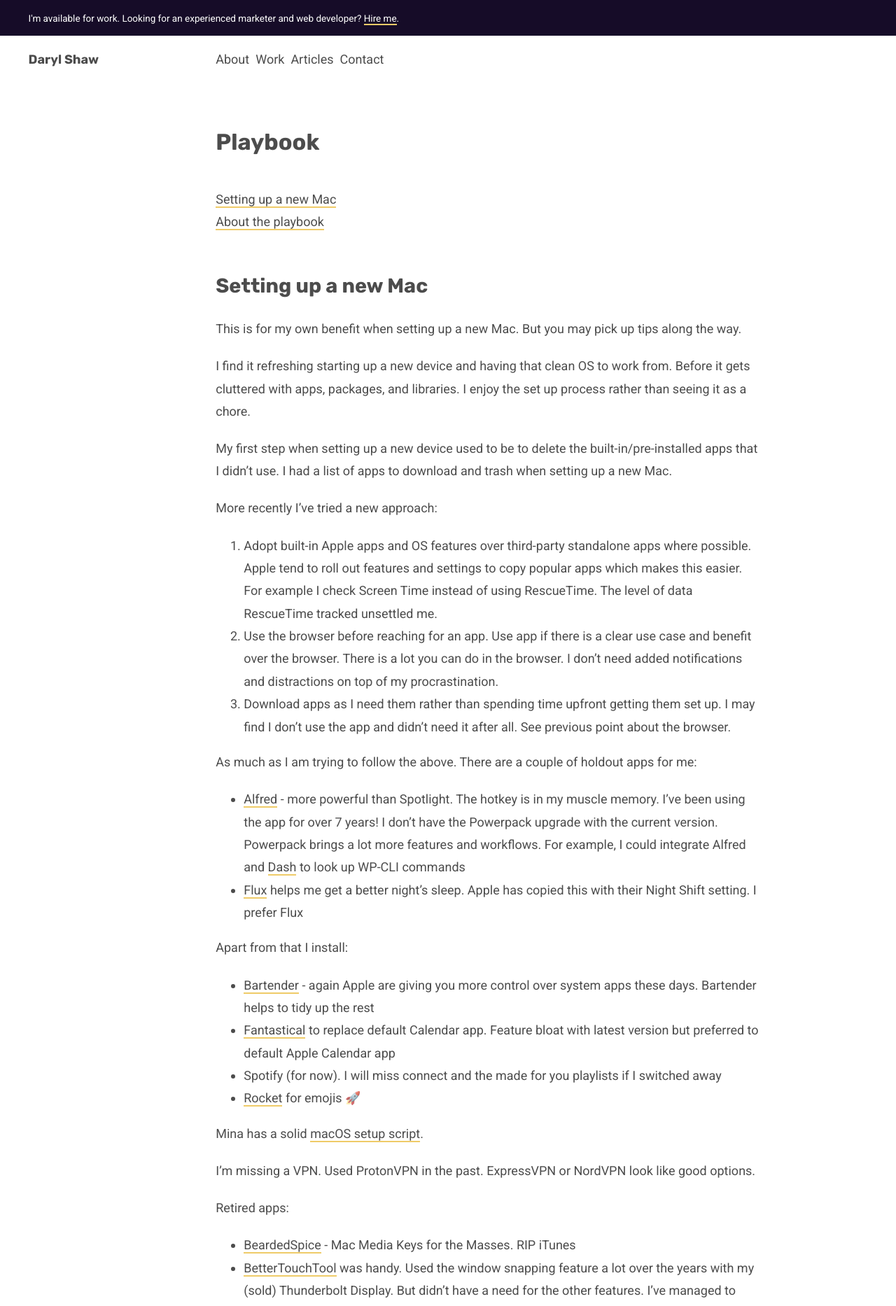
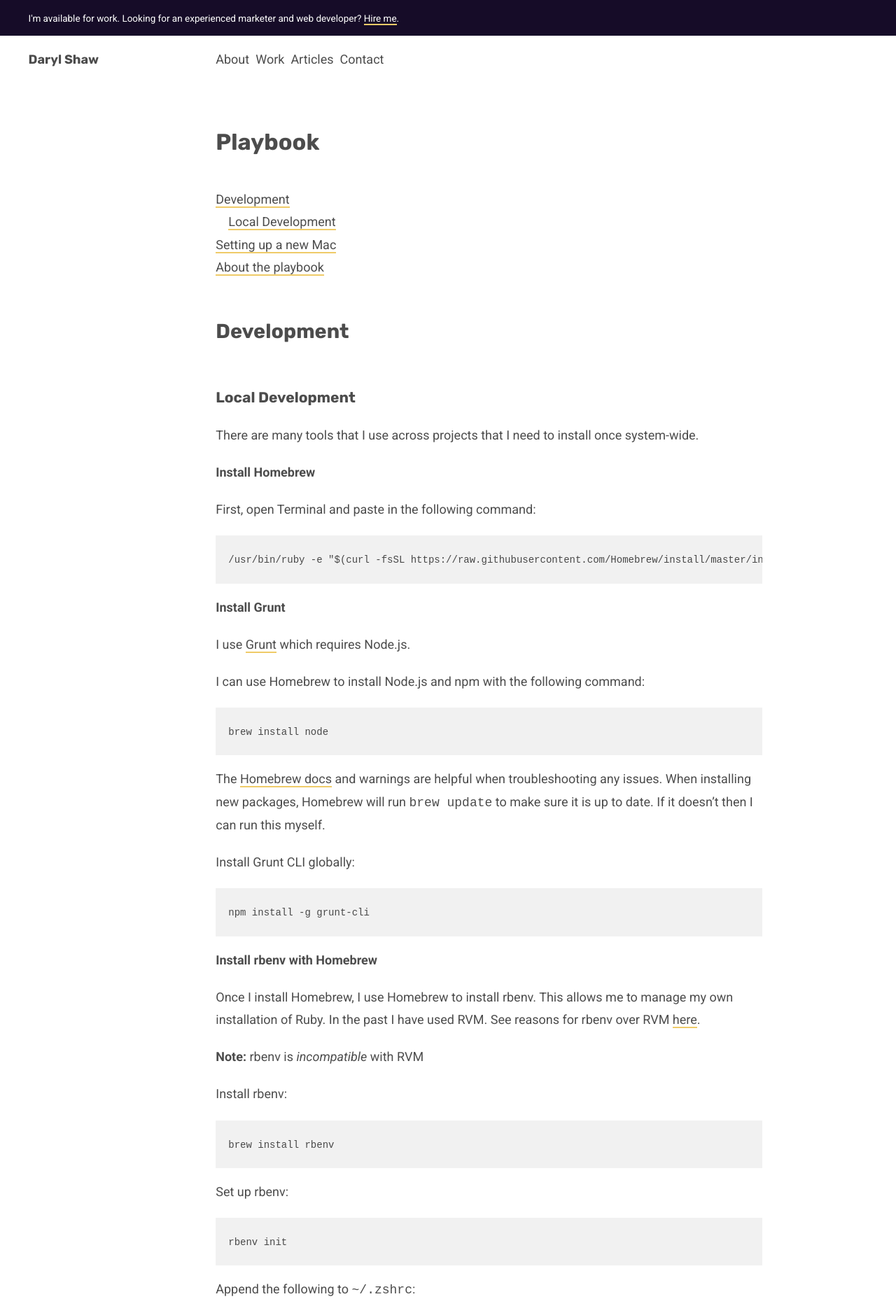
Before and after one commit to darylshaw/darylshaw.co.uk, a Jekyll site: the page built from playbook.md, in a window 1280 px wide. Shown: the top 1866 px of the page at 70% size. Built offline with Jekyll 4.4.1, drawn with Linux system fonts in a browser that asks for light colours; a script that is not in the unit is left out; some of the changed text lies outside the part shown.

Commit message:
added local development to playbook

````diff
--- a/_sass/components/_toc.scss
+++ b/_sass/components/_toc.scss
@@ -1,4 +1,9 @@
 .toc {
   list-style: none;
   padding: inherit;
+
+  ul {
+    list-style: none;
+    padding-left: 1em;
+  }
 }
--- a/playbook.md
+++ b/playbook.md
@@ -4,8 +4,144 @@
 ---
 
 {:.toc}
+* [Development](#development)
+  * [Local Development](#local-development)
 * [Setting up a new Mac](#setting-up-a-new-mac)
 * [About the playbook](#about-the-playbook)
+
+## Development
+
+### Local Development
+
+There are many tools that I use across projects that I need to install once system-wide.
+
+**Install Homebrew**
+
+First, open Terminal and paste in the following command:
+
+```
+/usr/bin/ruby -e "$(curl -fsSL https://raw.githubusercontent.com/Homebrew/install/master/install)"
+```
+
+**Install Grunt**
+
+I use [Grunt](https://gruntjs.com/) which requires Node.js.
+
+I can use Homebrew to install Node.js and npm with the following command:
+
+```
+brew install node
+```
+
+The [Homebrew docs](https://docs.brew.sh/) and warnings are helpful when troubleshooting any issues. When installing new packages, Homebrew will run `brew update` to make sure it is up to date. If it doesn't then I can run this myself.
+
+Install Grunt CLI globally:
+
+```
+npm install -g grunt-cli
+```
+
+**Install rbenv with Homebrew**
+
+Once I install Homebrew, I use Homebrew to install rbenv. This allows me to manage my own installation of Ruby. In the past I have used RVM. See reasons for rbenv over RVM [here](https://github.com/rbenv/rbenv/wiki/Why-rbenv%3F).
+
+**Note:** rbenv is _incompatible_ with RVM
+
+Install rbenv:
+
+```
+brew install rbenv
+```
+
+Set up rbenv:
+
+```
+rbenv init
+```
+
+Append the following to `~/.zshrc`:
+
+```
+eval "$(rbenv init -)"
+```
+
+To edit `.zshrc`, type the following command into Terminal to open:
+
+```
+nano .zshrc
+```
+
+To save changes to `.zshrc` type Control-O and hit return to save. Then type Control-X to exit.
+
+For the changes to take effect use the following command or close the Terminal window and open a new one:
+
+```
+source .zshrc
+```
+
+To verify rbenv is set up, use the following command:
+
+```
+curl -fsSL https://github.com/rbenv/rbenv-installer/raw/master/bin/rbenv-doctor | bash
+```
+
+Jekyll requires Ruby and RubyGems. Apple include Ruby versions 2.0 and above by default in macOS releases since at least El Capitan (10.11). It is useful to have our own version of Ruby installed using rbenv though.
+
+List all available versions using:
+
+```
+rbenv install -l
+```
+
+Install a version using following command:
+
+```
+rbenv install 2.6.2
+```
+
+**Note:** 2.6.2 is the version used for this website. It is set in the `.ruby-version` file [here](https://github.com/darylshaw/darylshaw.co.uk/blob/master/.ruby-version).
+
+**Install Bundler**
+
+```
+gem install bundler
+```
+
+**Install Git**
+
+When running `git`, there will be a prompt to install Xcode Command Line Tools if it isn't installed. Xcode Command Line tools ships a binary package of Git (version 2.24.3 at the time of writing).
+
+For a more up to date version, use Homebrew:
+
+```
+brew install git
+```
+
+Set a username in Git:
+
+```
+git config --global user.name "Daryl Shaw"
+```
+
+To confirm that username is set:
+
+```
+git config --global user.name
+```
+
+Set an email address in Git:
+
+```
+git config --global user.email "daryl@darylshaw.co.uk"
+```
+
+Again, to confirm that is set:
+
+```
+git config --global user.email
+```
+
+💡Tip: to show hidden files press **⌘-Space-Dot (.)**
 
 ## Setting up a new Mac
 
````
Also changed, not shown: other parts of playbook.md (+0 -2 lines).
